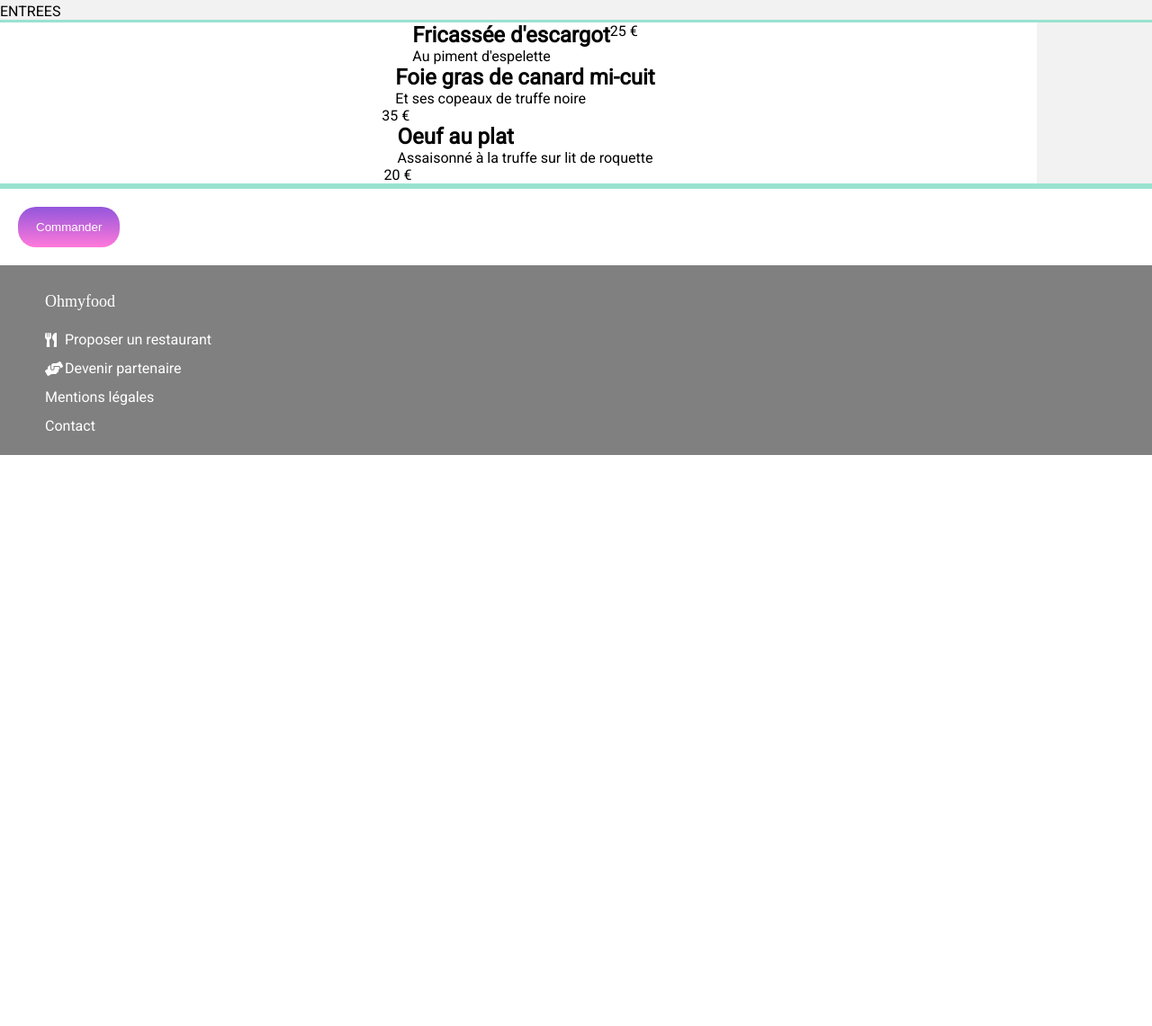
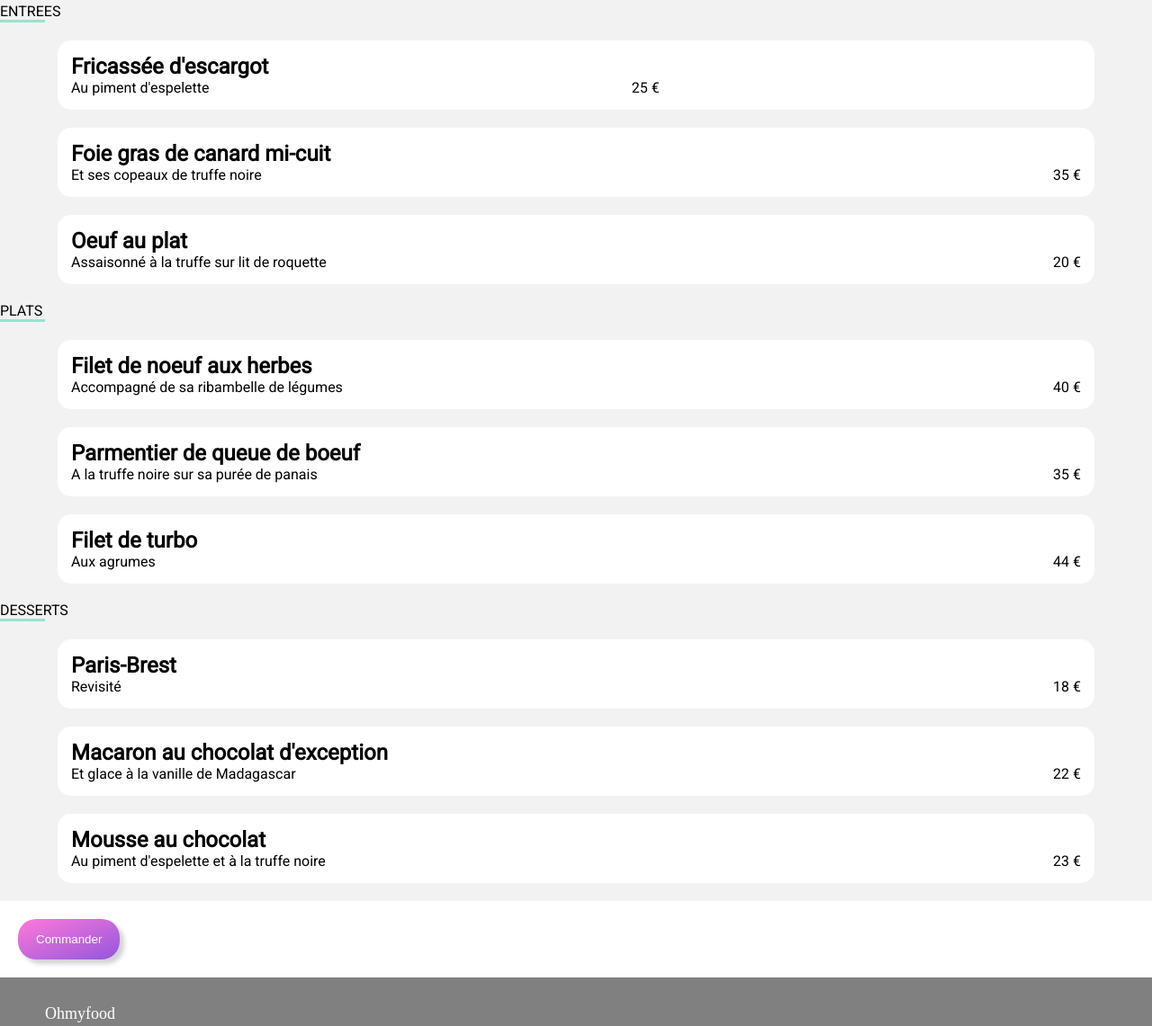
Before and after one commit to Webandsea13/PatriciaTaysse_3_04112021, a website: page palette.html in a window 1280 px wide. Shown: the part 477-1618 px from the top of the page at 90% size. Before the commit the page ends 983 px from the top, so only its background shows below. Drawn offline with Linux system fonts and the light colour scheme; a web font is replaced by a local one.

Commit message:
animation menus

```diff
--- a/palette.html
+++ b/palette.html
@@ -20,9 +20,9 @@
         <div class="header__icon">
             <i class="fas fa-arrow-left"></i>
         </div>
-        <div class="header__logo">
+        <a href="index.html" class="header__logo">
             <img src="./public/images/logo/ohmyfood.png" alt="logo" class=""/>
-        </div>
+        </a>
 
     </header>
 
@@ -37,47 +37,99 @@
         <section class="page-menu" >
             <div class="menu">
                 <div class="menu__title">ENTREES</div>
-                <div class="menu__item">
-                    <div>
+                <div class="menu__list">
+                    <div class="menu__list__item menu__list__item--1 ">
+                        <div class="text">
                             <h2>Fricassée d'escargot</h2>
                             <p>Au piment d'espelette</p>
                         </div>
                         <div class="price">25 €</div>
+                        <i class="fas fa-check-circle"></i>
+                    </div>
 
-                </div>
-                <div class="menu__item">
-                    <div>
+
+                    <div class="menu__list__item menu__list__item--2">
+                        <div class="text">
                             <h2>Foie gras de canard mi-cuit</h2>
                             <p>Et ses copeaux de truffe noire</p>
+                        </div>
                         <div class="price">35 €</div>
                      </div>
-                </div>
-                <div class="menu__item">
-                    <div>
+                    <div class="menu__list__item menu__list__item--3">
+                        <div class="text" >
                             <h2>Oeuf au plat</h2>
                             <p>Assaisonné à la truffe sur lit de roquette</p>
+                        </div>
                         <div class="price">20 €</div>
                     </div>
                 </div>
             </div>
+
             <div class="menu">
-                <div class="menu__title"></div>
-                <div class="menu__item"></div>
-                <div class="menu__item"></div>
-                <div class="menu__item"></div>
+                <div class="menu__title">PLATS</div>
+                <div class="menu__list">
+                    <div class="menu__list__item menu__list__item--1">
+                        <div class="text">
+                            <h2>Filet de noeuf aux herbes</h2>
+                            <p>Accompagné de sa ribambelle de légumes</p>
                         </div>
+                        <div class="price">40 €</div>
+                    </div>
+
+
+                    <div class="menu__list__item menu__list__item--2">
+                        <div class="text">
+                            <h2>Parmentier de queue de boeuf</h2>
+                            <p>A la truffe noire sur sa purée de panais</p>
+                        </div>
+                        <div class="price">35 €</div>
+                     </div>
+                    <div class="menu__list__item menu__list__item--3">
+                        <div class="text">
+                            <h2>Filet de turbo</h2>
+                            <p>Aux agrumes</p>
+                        </div>
+                        <div class="price">44 €</div>
+                    </div>
+                </div>
+            </div>
+
             <div class="menu">
-                <div class="menu__title"></div>
-                <div class="menu__item"></div>
-                <div class="menu__item"></div>
-                <div class="menu__item"></div>
+                <div class="menu__title">DESSERTS</div>
+                <div class="menu__list">
+                    <div class="menu__list__item menu__list__item--1">
+                        <div class="text" >
+                            <h2>Paris-Brest</h2>
+                            <p>Revisité</p>
                         </div>
+                        <div class="price">18 €</div>
+                    </div>
+
+
+                    <div class="menu__list__item menu__list__item--2">
+                        <div class="text">
+                            <h2>Macaron au chocolat d'exception</h2>
+                            <p>Et glace à la vanille de Madagascar</p>
+                        </div>
+                        <div class="price">22 €</div>
+                     </div>
+                    <div class="menu__list__item menu__list__item--3">
+                        <div class="text">
+                            <h2>Mousse au chocolat</h2>
+                            <p>Au piment d'espelette et à la truffe noire</p>
+                        </div>
+                        <div class="price">23 €</div>
+                    </div>
+                </div>
+            </div>
+
+
         </section>
         <button class="btn-pink">Commander</button>
 
     </main>
     <footer class="footer">
-        <div class="footer__text">Ohmyfood</div>
+        <a href="index.html" class="footer__text">Ohmyfood</a>
         <ul class="footer__list">
             <li>
                 <i class="fas fa-utensils"></i>
--- a/sass/components/_btn-pink.scss
+++ b/sass/components/_btn-pink.scss
@@ -1,8 +1,27 @@
 .btn-pink {
 	color: white;
-	background: linear-gradient($color-prim, $color-sec);
+	background: linear-gradient(to left top, $color-prim, $color-sec);
 	border-style: none;
 	border-radius: 20px;
 	padding: 15px 20px;
-	margin: 20px;
+	margin: 20px 20px;
+	box-shadow: 5px 5px 5px $bkg-dark-grey;
+	position: relative;
+	z-index: 1;
+
+	&::after {
+		content: "";
+		position: absolute;
+		opacity: 0;
+		z-index: -1;
+		background-color: $color-sec;
+		transition: opacity 400ms;
+	}
+	&:hover {
+		box-shadow: 5px 5px 5px grey;
+
+		&::after {
+			opacity: 1;
+		}
+	}
 }
--- /dev/null
+++ b/sass/layouts/_bloc-menu.scss
@@ -0,0 +1,65 @@
+.menu {
+	width: 100%;
+	display: flex;
+	flex-direction: column;
+	flex-wrap: wrap;
+	flex: 1;
+	justify-content: center;
+	background-color: $bkg-clear-grey;
+	&__title {
+		border-bottom: 3px solid $color-ter;
+		width: 50px;
+	}
+	&__list {
+	}
+	&__list__item {
+		background-color: white;
+		width: 90%;
+		padding: 0;
+		margin: 20px auto;
+		border-radius: 15px;
+		display: flex;
+		justify-content: space-between;
+		white-space: nowrap;
+		overflow: hidden;
+		text-overflow: ellipsis;
+		animation: appear 1800ms backwards;
+		& .text {
+			padding: 15px 0;
+		}
+		& .price {
+			padding: 15px 15px;
+			display: flex;
+			align-items: flex-end;
+		}
+		& i {
+			color: white;
+			width: 80px;
+			background-color: $color-ter;
+			text-align: center;
+			opacity: 0;
+		}
+		@for $n from 1 through 3 {
+			&--#{$n} {
+				animation-delay: 600ms * $n;
+			}
+		}
+
+		&:hover {
+			& i {
+				opacity: 1;
+			}
+		}
+	}
+}
+
+@keyframes appear {
+	0% {
+		opacity: 0;
+		transform: translateY(100px);
+	}
+	100% {
+		opacity: 1;
+		transform: translateY(0px);
+	}
+}
--- a/sass/layouts/_page-header.scss
+++ b/sass/layouts/_bloc-page-header.scss
@@ -19,22 +19,3 @@
 		padding: auto 0;
 	}
 }
-.menu {
-	width: 100%;
-	display: flex;
-	flex-direction: column;
-	flex-wrap: wrap;
-	flex: 1;
-	justify-content: center;
-	background-color: $bkg-clear-grey;
-	&__title {
-		border-bottom: 3px solid $color-ter;
-	}
-	&__item {
-		background-color: white;
-		width: 90%;
-		display: flex;
-
-		justify-content: center;
-	}
-}
--- a/sass/layouts/_footer.scss
+++ b/sass/layouts/_footer.scss
@@ -5,6 +5,10 @@
 	flex-direction: column;
 	padding-left: 50px;
 	padding-top: 30px;
+	& a {
+		text-decoration: none;
+		color: white;
+	}
 	&__text {
 		font-size: $font-size-footer;
 		font-family: "shrikhand";
--- a/sass/main.scss
+++ b/sass/main.scss
@@ -1,7 +1,8 @@
 @import "./utils/variables";
 @import "./layouts/header";
 @import "./layouts/footer";
-@import "./layouts/page-header";
+@import "./layouts/bloc-page-header";
+@import "./layouts/bloc-menu";
 @import "./base/polices";
 @import "./pages/pageindex";
 @import "./components/btn-pink";
--- a/sass/pages/_pageindex.scss
+++ b/sass/pages/_pageindex.scss
@@ -95,8 +95,12 @@ p {
 			justify-content: space-between;
 			align-items: center;
 			padding-top: 5px;
+			& .heart {
+				margin-right: 15px;
+			}
 		}
 	}
+
 	& img {
 		width: 100%;
 		height: 220px;
```
Also changed, not shown: index.html (+7 -5 lines), public/css/style.css, 1 other file. Lines whose indentation alone changed are shown as unchanged.
